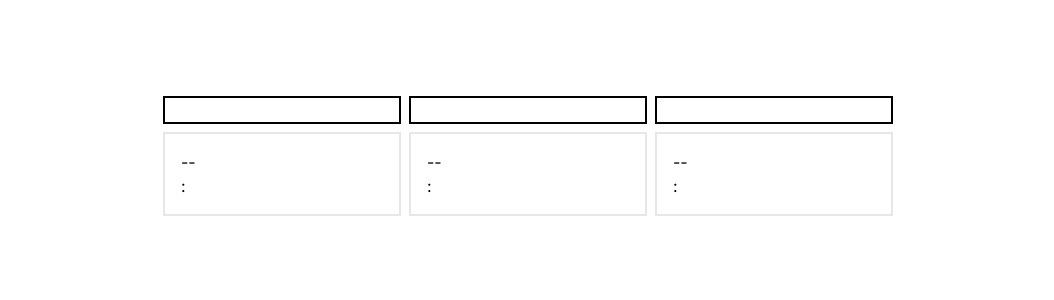
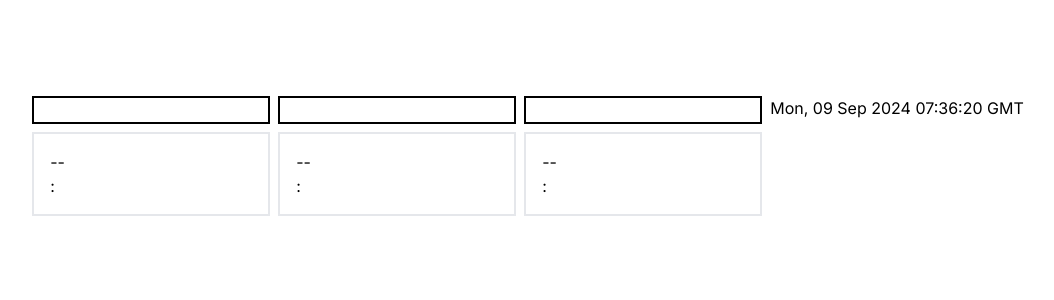
Before and after one commit to 0Adnyana/timezone-holidays, a Next.js app: page / in a window 1280 px wide. Shown: the top 300 px of the page, without its empty margins (112-1166 px from the left). Built offline with nearby package versions, Linux system fonts and the light colour scheme.

Commit message:
implement global clock

```diff
--- a/src/app/page.tsx
+++ b/src/app/page.tsx
@@ -1,4 +1,6 @@
 import ConverterCard from "@/components/partials/ConverterCard";
+import Gogo from "@/components/partials/Gogo";
+import GlobalTimeContextProvider from "@/context/GlobalTimeContextProvider";
 
 export default function Home() {
 	return (
@@ -7,6 +9,9 @@ export default function Home() {
 				<ConverterCard></ConverterCard>
 				<ConverterCard></ConverterCard>
 				<ConverterCard></ConverterCard>
+				<GlobalTimeContextProvider>
+					<Gogo></Gogo>
+				</GlobalTimeContextProvider>
 			</div>
 		</main>
 	);
--- /dev/null
+++ b/src/components/partials/Gogo.tsx
@@ -0,0 +1,16 @@
+"use client";
+import { useGeoInformationContext } from "@/context/CoordinatesContextProvider";
+import { GlobalTimeContext, useGlobalTimeContext } from "@/context/GlobalTimeContextProvider";
+import React, { useContext } from "react";
+
+const Gogo = () => {
+	const { globalTime } = useGlobalTimeContext();
+
+	return (
+		<div>
+			<p>{globalTime}</p>
+		</div>
+	);
+};
+
+export default Gogo;
--- /dev/null
+++ b/src/context/GlobalTimeContextProvider.tsx
@@ -0,0 +1,42 @@
+"use client";
+import React, { createContext, useContext, useState, useEffect } from "react";
+
+type GlobalTimeContextProviderProps = {
+	children: React.ReactNode;
+};
+
+type GlobalTimeContextType = {
+	globalTime: string;
+};
+
+export const GlobalTimeContext = createContext<GlobalTimeContextType | null>(null);
+
+const GlobalTimeContextProvider = ({ children }: GlobalTimeContextProviderProps) => {
+	const [globalTime, setGlobalTime] = useState<string>("");
+
+	useEffect(() => {
+		const timer = setInterval(() => setGlobalTime(new Date().toUTCString()), 1000);
+		return () => clearInterval(timer);
+	}, []);
+
+	return (
+		<GlobalTimeContext.Provider
+			value={{
+				globalTime,
+			}}
+		>
+			{children}
+		</GlobalTimeContext.Provider>
+	);
+};
+
+export default GlobalTimeContextProvider;
+
+export function useGlobalTimeContext() {
+	const context = useContext(GlobalTimeContext);
+	if (!context) {
+		throw new Error("useGlobalTimeContext must be used within a GlobalTimeContextProvider");
+	}
+
+	return context;
+}
```
